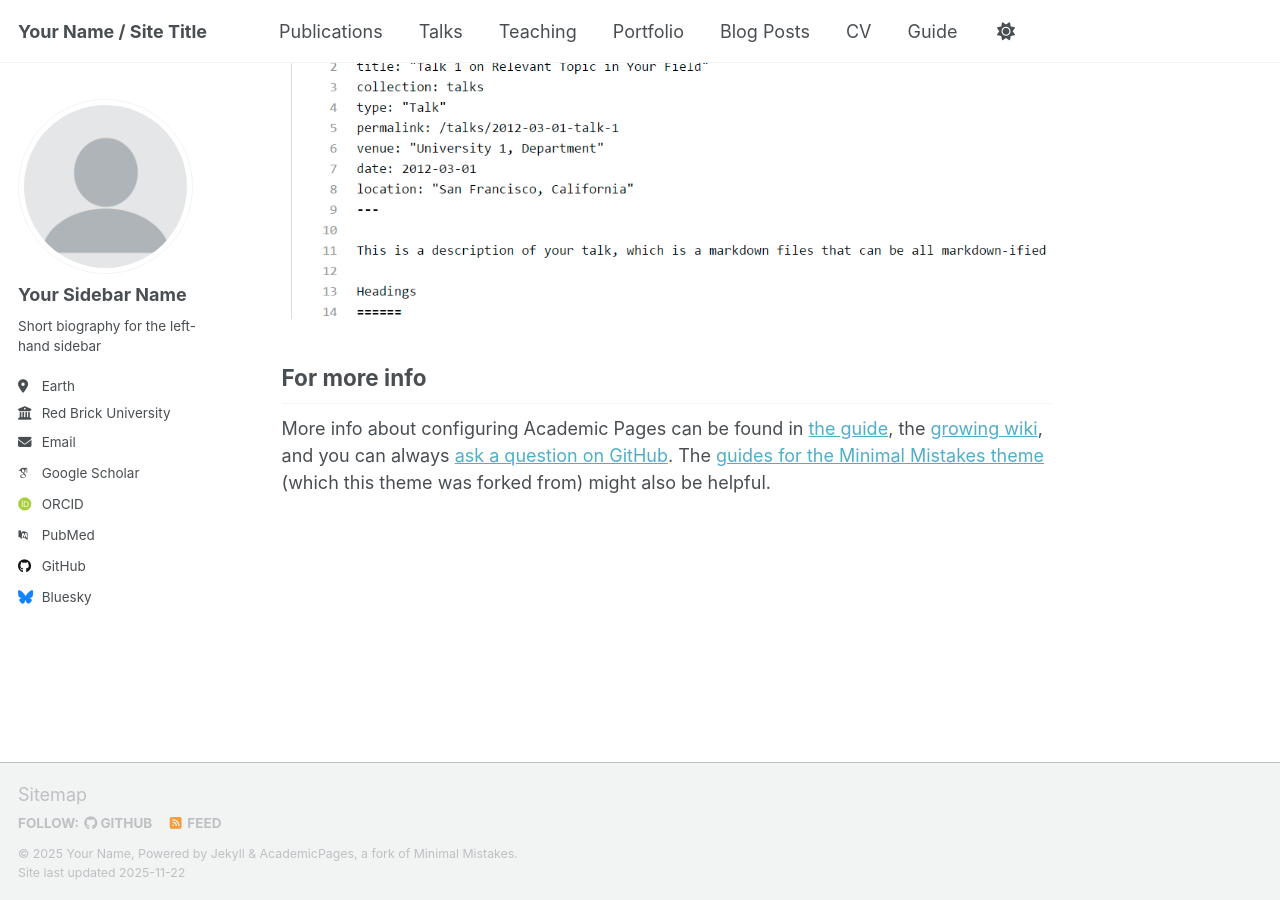
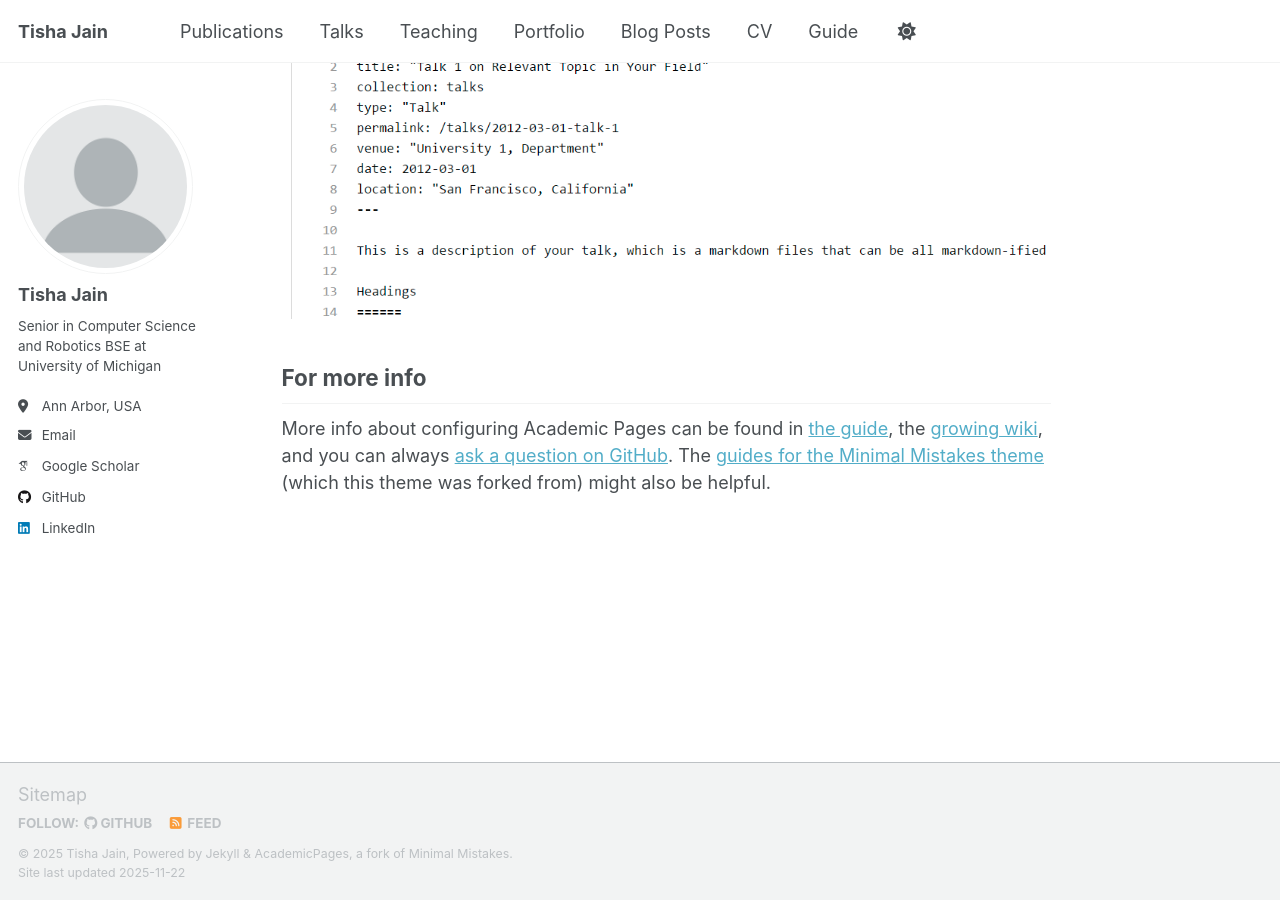
Before and after one commit to TishaJain6060/TishaJain6060.github.io, a Jekyll site: the page built from _pages/about.md, in a window 1280 px wide and 900 px high, scrolled down 2880 px. Built offline with Jekyll 4.4.1, drawn with Linux system fonts in a browser that asks for light colours; some web fonts are replaced; a script that is not in the unit is left out.

Commit message:
Update personal information in _config.yml

```diff
--- a/_config.yml
+++ b/_config.yml
@@ -9,11 +9,11 @@
 # Basic Site Settings
 locale                   : "en-US"
 site_theme               : "default" # Currently available options are "default", "air"
-title                    : "Your Name / Site Title"
+title                    : "Tisha Jain"
 title_separator          : "-"
-name                     : &name "Your Name"
+name                     : &name "Tisha Jain"
 description              : &description "Your Name's academic portfolio"   # Update this with a general description of your site, this is the default if not overridden by a page
-url                      : https://academicpages.github.io # The base hostname & protocol for your site e.g. "https://[your GitHub username].github.io",
+url                      : https://Tishajain6060.github.io # The base hostname & protocol for your site e.g. "https://[your GitHub username].github.io",
                                                            # or if you already have some other page hosted on Github then use "https://[your GitHub username].github.io/[Your Repo Name]"
 baseurl                  : "" # the subpath of your site, e.g. "/blog"
 repository               : "academicpages/academicpages.github.io"
@@ -24,60 +24,21 @@ repository               : "academicpages/academicpages.github.io"
 author:
   # Biographic information
   avatar           : "profile.png"
-  name             : "Your Sidebar Name"
-  pronouns         : # example: "she/her"
-  bio              : "Short biography for the left-hand sidebar"
-  location         : "Earth"
-  employer         : "Red Brick University"
-  uri              : # URL
-  email            : "none@example.org"
+  name             : "Tisha Jain"
+  bio              : "Senior in Computer Science and Robotics BSE at University of Michigan"
+  location         : "Ann Arbor, USA"
+  email            : "tishaj@umich.edu"
 
   # Academic websites
-  academia         : # URL
-  arxiv            : # URL - Update with the correct link to your profile
-  googlescholar    : "https://scholar.google.com/citations?user=PS_CX0AAAAAJ"
-  inspire-hep      : # URL
-  impactstory      : # URL
-  orcid            : "http://orcid.org/yourorcidurl"
-  semantic         : # URL
-  pubmed           : "https://www.ncbi.nlm.nih.gov/pubmed/?term=john+snow"
-  researchgate     : # URL
-  scopus           : # URL
+  googlescholar    : "https://scholar.google.com/citations?user=sUoB2sMAAAAJ&hl=en"
+
 
   # Repositories and software development
-  bitbucket        : # Username - Update with your username on the site
-  codepen          : # Username
-  dribbble         : # Username
-  github           : "academicpages"
-  kaggle           : # Username
-  stackoverflow    : # User number or user number and name (i.e., use "1" or "1/jeff-atwood")
+  github           : "https://github.com/TishaJain6060"
 
   # Social media
-  artstation       : # Username
-  bluesky          : "bsky.app" # Replace this with you Bluesky username
-  facebook         : # Username
-  flickr           : # Username
-  foursquare       : # Username
-  goodreads        : # Username
-  google_plus      : # Username
-  keybase          : # Username
-  instagram        : # Username
-  lastfm           : # Username
-  linkedin         : # Username
-  mastodon         : # URL
-  medium           : # URL
-  pinterest        : # Username
-  soundcloud       : # Username
-  steam            : # Username
-  telegram         : # URL
-  tumblr           : # Username
-  twitter          : # Username for X / Twitter
-  vine             : # Username
-  weibo            : # Username
-  wikipedia        : # Username
-  xing             : # Username
-  youtube          : # Username
-  zhihu            : # Username
+  linkedin         : "https://www.linkedin.com/in/tishajain6060/"
+
 
 # Publication Category - The following the list of publication categories and their headings
 publication_category:
```
